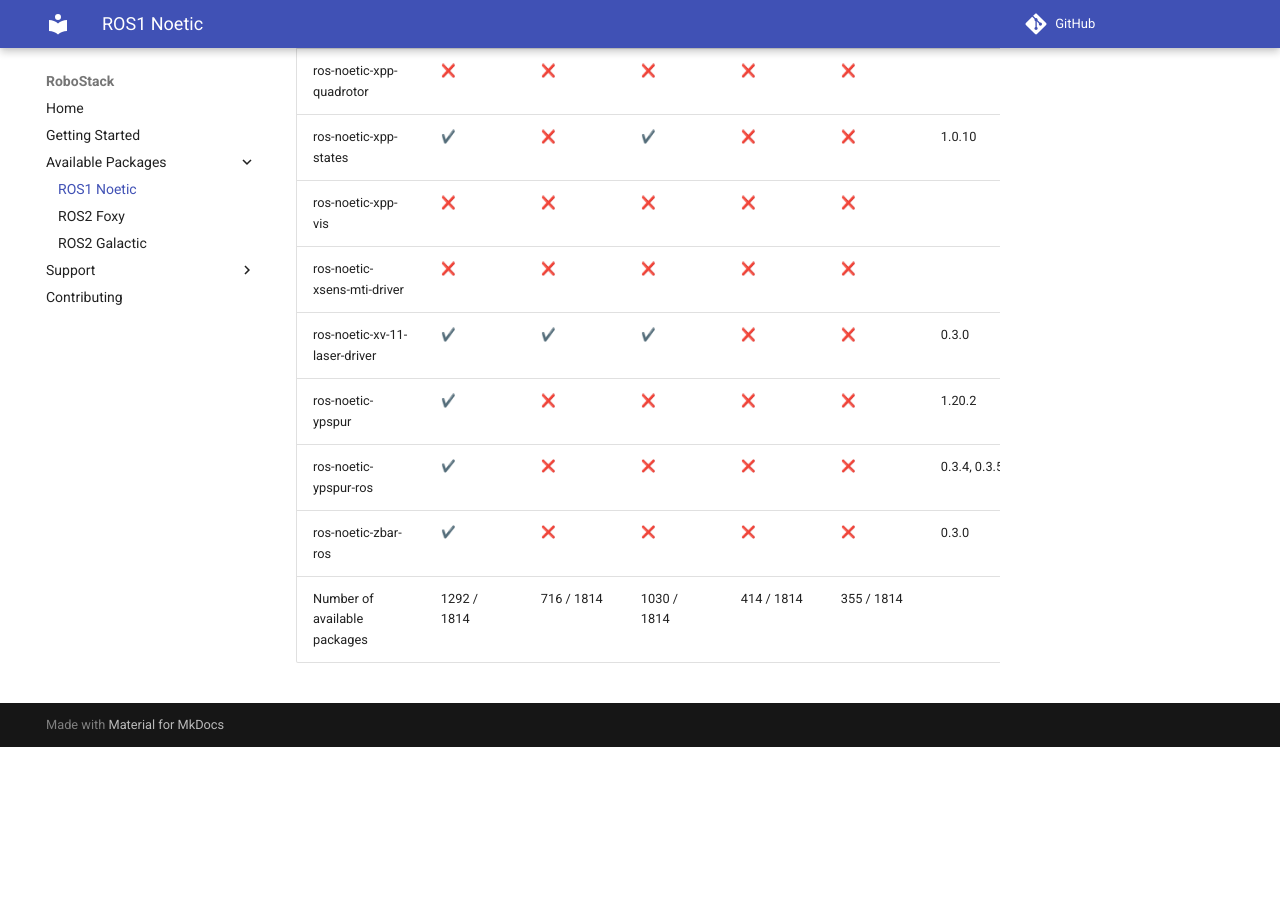
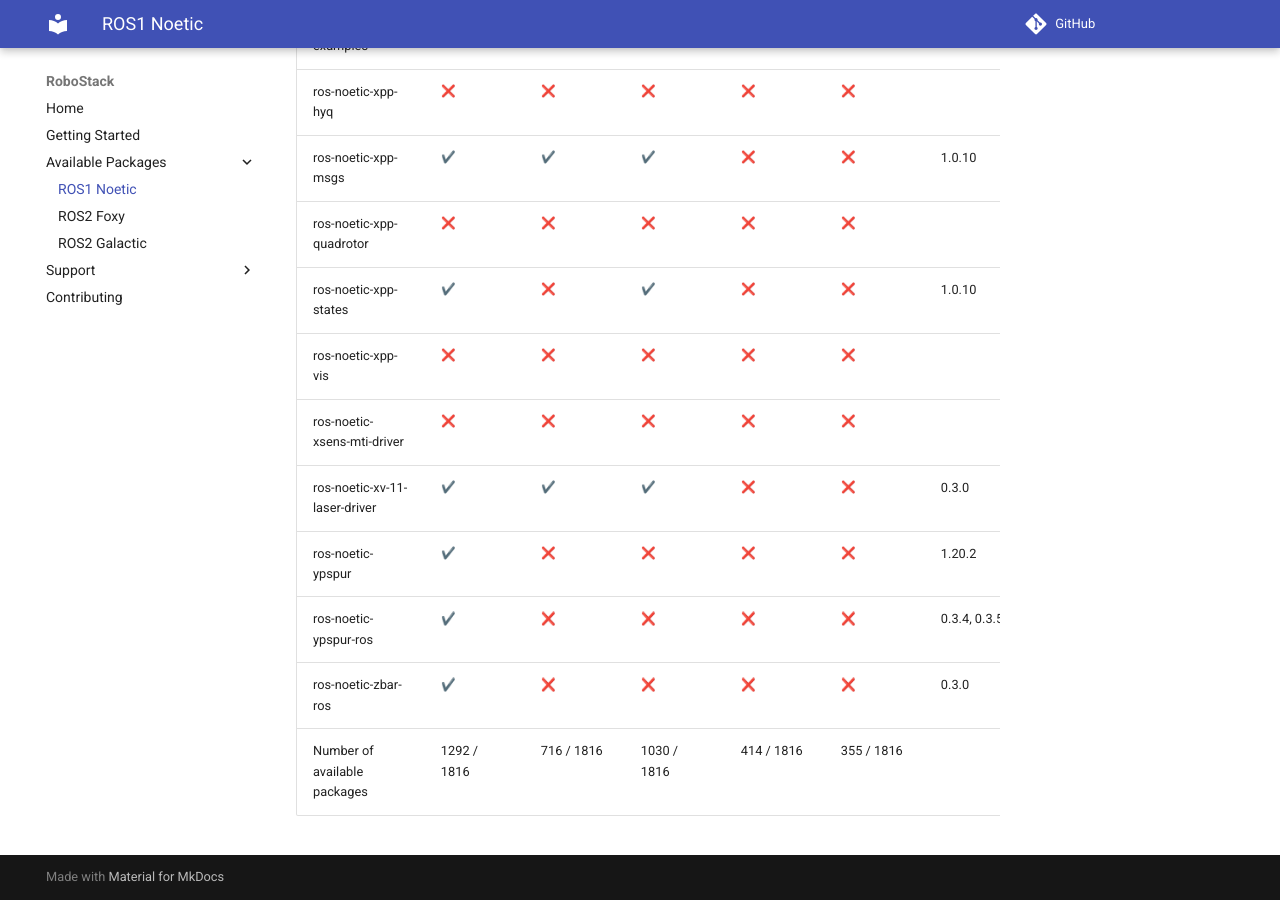
Before and after one commit to RoboStack/robostack.github.io, an MkDocs documentation site: the page built from docs/noetic.md, in a window 1280 px wide and 900 px high, scrolled down 132503 px. Built offline with MkDocs 1.6.1 and Material for MkDocs 9.7.7, drawn with Linux system fonts in a browser that asks for light colours; emoji names are drawn with the system emoji font; comment, search, counter and statistics services are not loaded; before the commit the page ends 133250 px from its top, so only the background shows below that; some of the changed text lies outside the part shown.

Commit message:
Update tables

```diff
--- a/docs/noetic.md
+++ b/docs/noetic.md
@@ -1814,4 +1816,4 @@
 | ros-noetic-ypspur | :heavy_check_mark: { data-sort='1' } | :x: { data-sort='0' } | :x: { data-sort='0' } | :x: { data-sort='0' } | :x: { data-sort='0' } | 1.20.2  |
 | ros-noetic-ypspur-ros | :heavy_check_mark: { data-sort='1' } | :x: { data-sort='0' } | :x: { data-sort='0' } | :x: { data-sort='0' } | :x: { data-sort='0' } | 0.3.4, 0.3.5  |
 | ros-noetic-zbar-ros | :heavy_check_mark: { data-sort='1' } | :x: { data-sort='0' } | :x: { data-sort='0' } | :x: { data-sort='0' } | :x: { data-sort='0' } | 0.3.0  |
-| Number of available packages |  1292 / 1814 | 716 / 1814 | 1030 / 1814 | 414 / 1814 | 355 / 1814 |
+| Number of available packages |  1292 / 1816 | 716 / 1816 | 1030 / 1816 | 414 / 1816 | 355 / 1816 |
```
Also changed, not shown: other parts of docs/noetic.md (+2 -0 lines).
